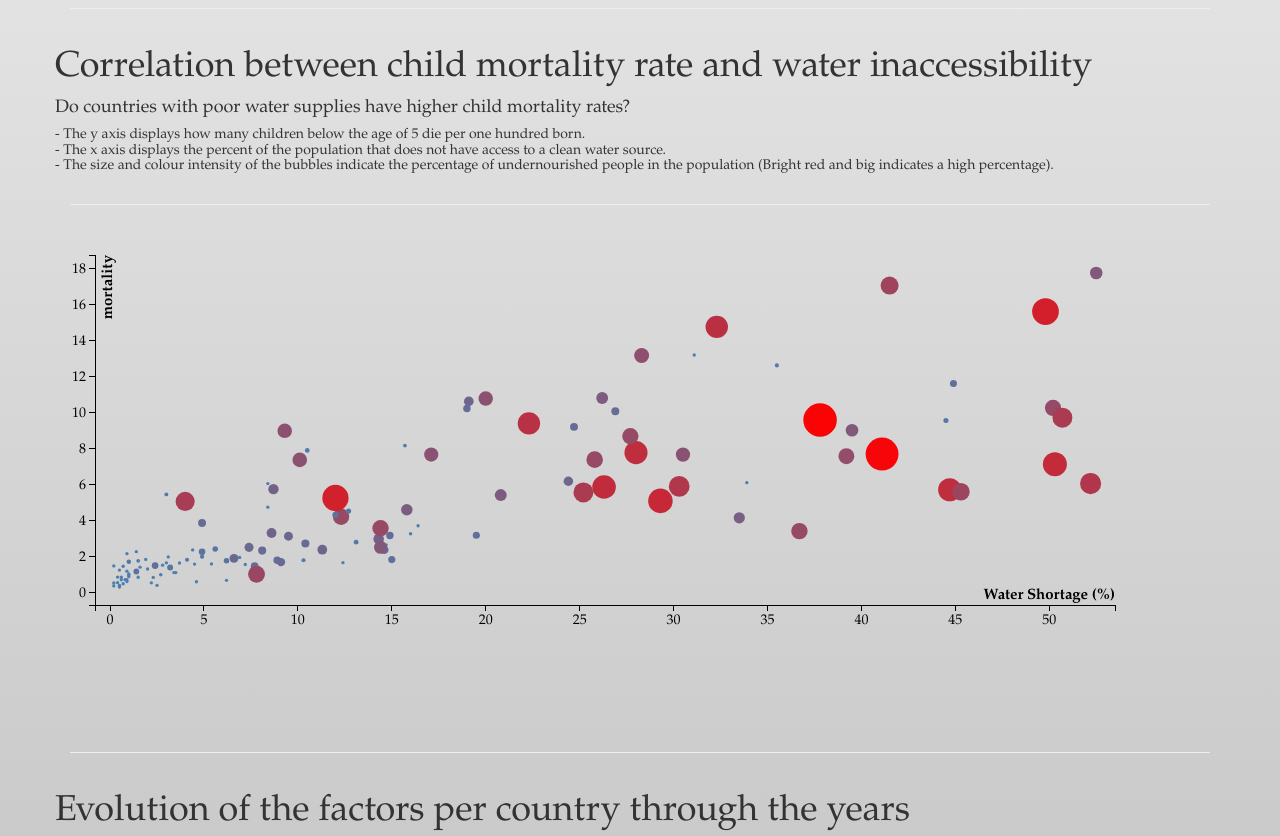
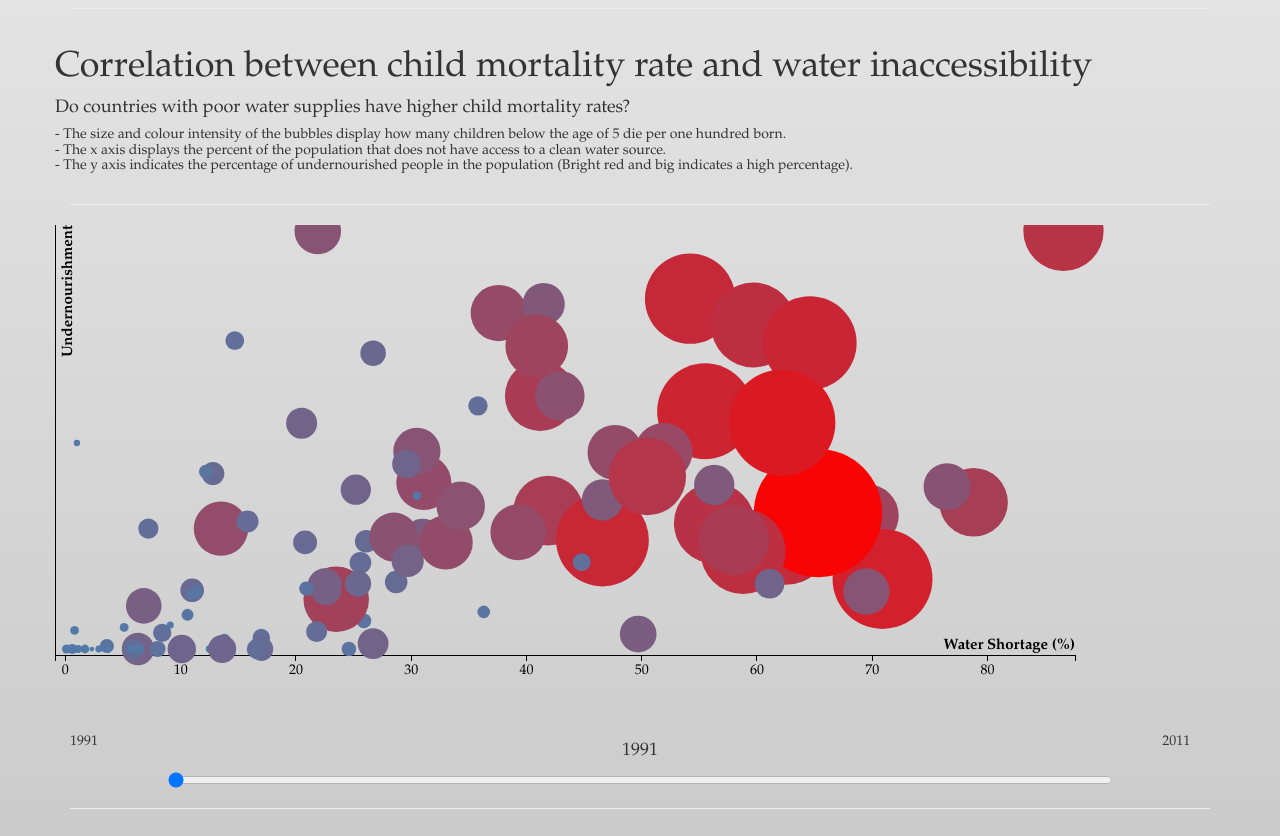
Before and after one commit to mrlukasbos/Development-towards-a-better-world, a plain HTML site: page index.html in a window 1280 px wide. Shown: the part 1000-1836 px from the top of the page. Drawn offline with nearby package versions, Linux system fonts and the light colour scheme.

Commit message:
First version of animated bubble chart

```diff
--- a/index.html
+++ b/index.html
@@ -61,9 +61,9 @@
 <div class="row">
   <h1> Correlation between child mortality rate and water inaccessibility </h1>
   <h4> Do countries with poor water supplies have higher child mortality rates?</h4>
-  <h5> - The y axis displays how many children below the age of 5 die per one hundred born. <br>
+  <h5> - The   size and colour intensity of the bubbles display how many children below the age of 5 die per one hundred born. <br>
   - The x axis displays the percent of the population that does not have access to a clean water source. <br>
-  - The size and colour intensity of the bubbles indicate the percentage of undernourished people in the population (Bright red and big indicates a high percentage).</h5>
+  - The y axis indicates the percentage of undernourished people in the population (Bright red and big indicates a high percentage).</h5>
 </div>
 <hr>
 
@@ -71,6 +71,15 @@
       <div class="bubble-chart-holder">
 
       </div>
+  <!-- slider to change time -->
+  <div class="col-xs-1 "> 1991 </div>
+  <div class="col-xs-10">
+    <h4 id="Bubbleyear" align="center"> 2011 </h4>
+
+    <input id="yearinput" oninput="changeBubbleValues()" type="range" min="1991" max="2011" step="1" value="1991">
+  </div>
+  <div class="col-xs-1" style="text-align: center;"> 2011 </div>
+
     </div>
 
     <hr>
--- a/js/bubblechart.js
+++ b/js/bubblechart.js
@@ -1,18 +1,17 @@
-//todo bubblechart
-function CreateBubbleChart(dataArray, selector) {
+var margin = {top: 30, right: 40, bottom: 40, left: 40},
+    width = 1100 - margin.left - margin.right,
+    height = 500 - margin.top - margin.bottom;
 
-var data = [];
-  dataArray.forEach( function(d) {
-    if (d.water && d.mortality && d.malnourished) {
-      if (d.year.getTime() === parseDate("2011").getTime()) {
-        data.push(d);
-      }
-    }
-  });
+// add the graph canvas to the body of the webpage
+var svg = d3.select(".bubble-chart-holder").append("svg")
+    .attr("width", width + margin.left + margin.right)
+    .attr("height", height + margin.top + margin.bottom);
 
-  var margin = {top: 30, right: 40, bottom: 120, left: 40},
-      width = 1100 - margin.left - margin.right,
-      height = 500 - margin.top - margin.bottom;
+var dot, xmap, ymap, cValue;
+
+var CreateBubbleChart = function() {
+
+var data = getBubbleData();
 
   /*
    * value accessor - returns the value to encode for a given data object.
@@ -23,31 +22,25 @@ var data = [];
 
   // setup x
   var xValue = function(d) { return d.water;}, // data -> value
-      xScale = d3.scale.linear().range([0, width]), // value -> display
-      xMap = function(d) { return xScale(xValue(d));}, // data -> display
-      xAxis = d3.svg.axis().scale(xScale).orient("bottom");
+      xScale = d3.scale.linear().range([0, width]); // value -> display
+
+      xMap = function(d) { return xScale(xValue(d));}; // data -> display
+
+  xAxis = d3.svg.axis().scale(xScale).orient("bottom");
 
   // setup y
-  var yValue = function(d) { return d.mortality }, // data -> value
-      yScale = d3.scale.linear().range([height, 0]), // value -> display
-      yMap = function(d) { return yScale(yValue(d));}, // data -> display
-      yAxis = d3.svg.axis().scale(yScale).orient("left");
+  var yValue = function(d) { return d.malnourished }, // data -> value
+      yScale = d3.scale.linear().range([height, 0]); // value -> display
+
+      yMap = function(d) { return yScale(yValue(d));}; // data -> display
+
+  yAxis = d3.svg.axis().scale(yScale).orient("left");
 
   // setup fill color
-  var cValue = function(d) { return d.malnourished;},
+ cValue = function(d) { return d.mortality;},
   cScale = d3.scale.linear();
 
-  // add the graph canvas to the body of the webpage
-  var svg = d3.select(selector).append("svg")
-      .attr("width", width + margin.left + margin.right)
-      .attr("height", height + margin.top + margin.bottom)
-    .append("g")
-      .attr("transform", "translate(" + margin.left + "," + margin.top + ")");
 
-  // add the tooltip area to the webpage
-  var tooltip = d3.select(selector).append("div")
-      .attr("class", "tooltip")
-      .style("opacity", 0);
 
   // don't want dots overlapping axis, so add in buffer to data domain
   xScale.domain([d3.min(data, xValue)-1, d3.max(data, xValue)+1]);
@@ -78,15 +71,16 @@ var data = [];
       .attr("y", 6)
       .attr("dy", ".71em")
       .style("text-anchor", "end")
-      .text("mortality");
+      .text("Undernourishment");
+
 
   // draw dots
-  svg.selectAll(".dot")
+   dot = svg.selectAll(".dot")
       .data(data)
-    .enter().append("circle")
-      .attr("class", function(d) { return "dot " + d.countryShort})
+    .enter().append('circle')
+    .attr("class", function(d) { return "dot " + d.countryShort})
       .attr("r", function(d) {
-      return d.malnourished/3})
+      return d.mortality*2})
       .attr("cx", xMap)
       .attr("cy", yMap)
       .style("fill", function(d) { return color(cValue(d));})
@@ -95,7 +89,7 @@ var data = [];
                .duration(200)
                .style("opacity", .9);
           tooltip.html(d.country + "<br/> (" + xValue(d)
-	        + ", " + yValue(d) + ")")
+          + ", " + yValue(d) + ")")
                .style("left", (d3.event.pageX + 5) + "px")
                .style("top", (d3.event.pageY - 28) + "px");
       })
@@ -105,26 +99,84 @@ var data = [];
                .style("opacity", 0);
       });
 
-  // // draw legend
-  // var legend = svg.selectAll(".legend")
-  //     .data(data)
-  //   .enter().append("g")
-  //     .attr("class", "legend")
-  //     .attr("transform", function(d, i) { return "translate(0," + i * 20 + ")"; });
-  //
-  // // draw legend colored rectangles
-  // legend.append("rect")
-  //     .attr("x", width - 18)
-  //     .attr("width", 18)
-  //     .attr("height", 18)
-  //     .style("fill", function(d) { return color(cValue(d)); });
-  //
-  // // draw legend text
-  // legend.append("text")
-  //     .attr("x", width - 24)
-  //     .attr("y", 9)
-  //     .attr("dy", ".35em")
-  //     .style("text-anchor", "end")
-  //     .text(function(d) {
-  //       return d.country;})
+
 }
+
+
+function getBubbleData() {
+  var yearValue = document.getElementById('yearinput').value; //get the year from the slider
+d3.select('#Bubbleyear').text(yearValue); //set the text to indicate which year is selected
+var year = parseDate(yearValue).getTime();
+console.log(year);
+
+  // add the tooltip area to the webpage
+  var tooltip = d3.select(".bubble-chart-holder").append("div")
+      .attr("class", "tooltip")
+      .style("opacity", 0);
+
+      var data = [];
+  dataArray.forEach( function(d) {
+    if (d.water && d.mortality && d.malnourished) {
+      if (d.year.getTime() === year) {
+        if(d.countryShort) {
+          data.push(d);
+        }
+      }
+    }
+  });
+  return data;
+}
+
+function changeBubbleValues() {
+  var data = getBubbleData();
+
+  dot = svg.selectAll(".dot")
+     .data(data);
+
+   dot.enter().append('circle')
+   .attr("class", function(d) { return "dot " + d.countryShort})
+     .attr("r", function(d) {
+     return d.mortality*2})
+     .attr("cx", xMap)
+     .attr("cy", yMap)
+     .style("fill", function(d) { return color(cValue(d));})
+     .on("mouseover", function(d) {
+         tooltip.transition()
+              .duration(200)
+              .style("opacity", .9);
+         tooltip.html(d.country + "<br/> (" + xValue(d)
+         + ", " + yValue(d) + ")")
+              .style("left", (d3.event.pageX + 5) + "px")
+              .style("top", (d3.event.pageY - 28) + "px");
+     })
+     .on("mouseout", function(d) {
+         tooltip.transition()
+              .duration(500)
+              .style("opacity", 0);
+     });
+
+     dot.transition().duration(1000)
+     .attr("class", function(d) { return "dot " + d.countryShort})
+       .attr("r", function(d) {
+       return d.mortality*2})
+       .attr("cx", xMap)
+       .attr("cy", yMap)
+       .style("fill", function(d) { return color(cValue(d));})
+       .on("mouseover", function(d) {
+           tooltip.transition()
+                .duration(200)
+                .style("opacity", .9);
+           tooltip.html(d.country + "<br/> (" + xValue(d)
+           + ", " + yValue(d) + ")")
+                .style("left", (d3.event.pageX + 5) + "px")
+                .style("top", (d3.event.pageY - 28) + "px");
+       })
+       .on("mouseout", function(d) {
+           tooltip.transition()
+                .duration(500)
+                .style("opacity", 0);
+       });
+
+       dot.exit().remove();
+
+}
--- a/js/import.js
+++ b/js/import.js
@@ -1,3 +1,4 @@
+var dataArray = [];
 var countryDefaults = {};
 var measurementItem = "malnourished";
 var parseDate = d3.time.format("%Y").parse;
@@ -65,13 +66,12 @@ d3.csv("malnourished.csv", function(error, data1) {
       // mortalityPaletteScale = createPaletteScale(minmortality, maxmortality, mortalitymincolor, mortalitymaxcolor);
       // waterPaletteScale = createPaletteScale(minwater, maxwater, watermincolor, watermaxcolor);
 
-      var dataArray = [];
       for(var key in data){
         dataArray.push(data[key]);
       }
 
       CreateLineChart(dataArray, ".line-chart-holder");
-      CreateBubbleChart(dataArray, ".bubble-chart-holder");
+      CreateBubbleChart();
       CreateStackedBarChart(dataArray, ".stacked-bar-chart-holder");
       addOnclickListeners()
     });
```
